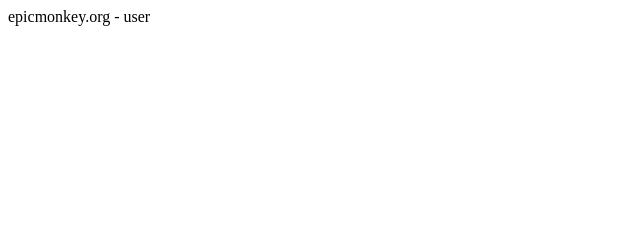
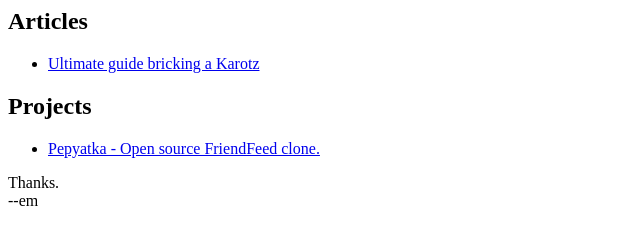
Before and after one commit to epicmonkey/epicmonkey.github.io, a plain HTML site: page index.html in a window 1280 px wide. Shown: the whole page, without its empty margins (0-640 px from the left). Drawn offline with Linux system fonts and the light colour scheme.

Commit message:
Adds links to Ultimate guide bricking a Karotz and Papyatka project to home page.

```diff
--- a/index.html
+++ b/index.html
@@ -1 +1,21 @@
-epicmonkey.org - user
+<html>
+  <head>
+    <title>My new home</title>
+  </head>
+  <body>
+    <h2>Articles</h2>
+
+    <ul>
+      <li><a href="http://epicmonkey.github.io/karotz/">Ultimate guide bricking a Karotz</a></li>
+    </ul>
+
+    <h2>Projects</h2>
+
+    <ul>
+      <li><a href="https://github.com/epicmonkey/pepyatka">Pepyatka - Open source FriendFeed clone.</a></li>
+    </ul>
+
+    <p>Thanks.<br/>
+    --em</p>
+  </body>
+</html>
```
